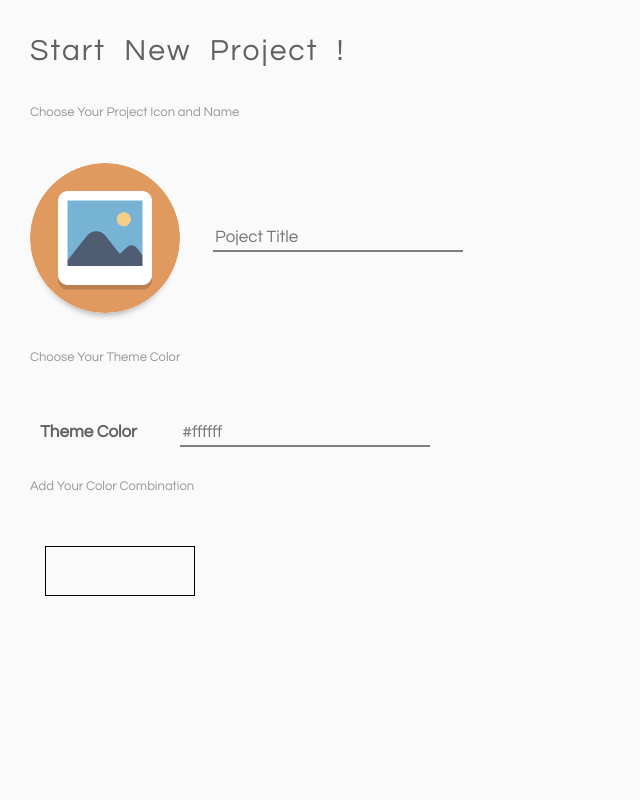
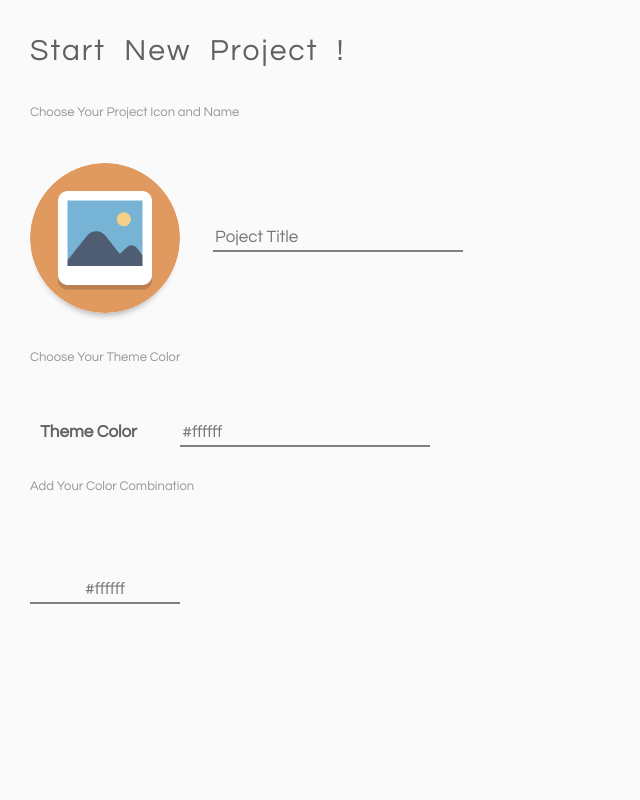
Before and after one commit to ashigupta007/palette, a PHP site: page /pages/addnew.php in a window 1280 px wide. Shown: the whole page, without its empty margins (0-640 px from the left). Run offline with PHP 8.4, Linux system fonts and the light colour scheme; some libraries are stand-ins or nearby versions.

Commit message:
code updatd

```diff
--- a/css/style.css
+++ b/css/style.css
@@ -446,7 +446,41 @@ label
 }
 .color-cont-display
 {
-	height: 50px;
+	height: 60px;
+	width: 60px;
+	margin:auto;
+	border-radius: 50%;
+	margin-top: -40px;
+	background-color: transparent;
+}
+.color-cont-display-2
+{
+	height: 60px;
+	width: 60px;
+	margin:auto;
+	border-radius: 50%;
+	margin-top: -40px;
+	-webkit-animation-name:popup;
+	-webkit-animation-duration:200ms;
+	-webkit-animation-iteration-count:1;
+	-webkit-animation-fill-mode:forwards;
+}
+.sub-cont
+{
 	width: 150px;
-	border:1px solid black;
+	margin-top: 50px;
 }
+.sub-cont input
+{
+	width: 100%;
+	margin-top: 10px;
+	background-color: transparent;
+	border:0px;
+	border-bottom: 2px solid #7F7F7F;
+	font-size: 17px;
+	text-align: center;
+}
+.sub-cont input:focus
+{
+	outline: none;
+}
--- a/js/app.js
+++ b/js/app.js
@@ -40,3 +40,17 @@ function display_color(current,dest)
 		div.setAttribute('style','background-color:' + color + ';');
 	}
 }
+function display_color_palette(current,dest)
+{
+	if (current.getAttribute && current.value.length==current.getAttribute("maxlength"))
+	{
+		var color="#" + current.value;
+		console.log(color);
+		console.log(dest);
+		var div=document.getElementById('color_1');
+		console.log(div);
+		div.removeAttribute('class');
+		div.setAttribute('class','color-cont-display-2');
+		div.setAttribute('style','background-color:' + color + ';');
+	}
+}
--- a/pages/addnew.php
+++ b/pages/addnew.php
@@ -38,9 +38,11 @@
 
       				<!--@@@@@@@@@@@@@@@@@@@@@@@@@@@@@@@@@@@@@@@@@@@@@@@@@@@@@@@@@@@@@-->
       				<p class="description" style="margin-top: 30px;">Add Your Color Combination</p>
-      				<div class="col-sm-6 color-cont">
-
-      					<div class="color-cont-display"></div>
+      				<div class="color-cont">
+      					<div class="sub-cont">
+      						<div class="color-cont-display" id="color_1"></div>
+      						<input type="text" name="color-1" placeholder="#ffffff" onkeydown="display_color_palette(this,'color_1')" autocomplete="off" maxlength="6">
+      					</div>
       				</div>
 				</form>
 			</div>
```
Also changed, not shown: pages/home.php (+9 -14 lines).
